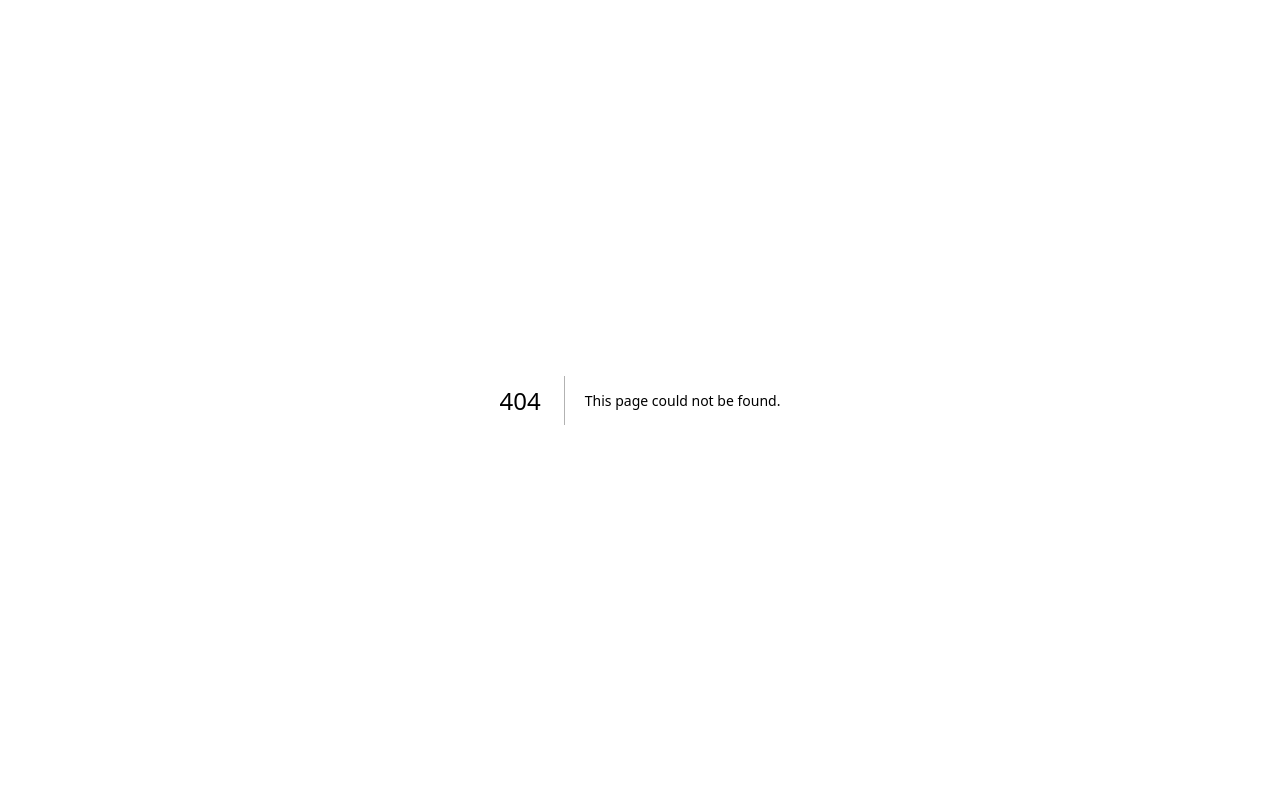
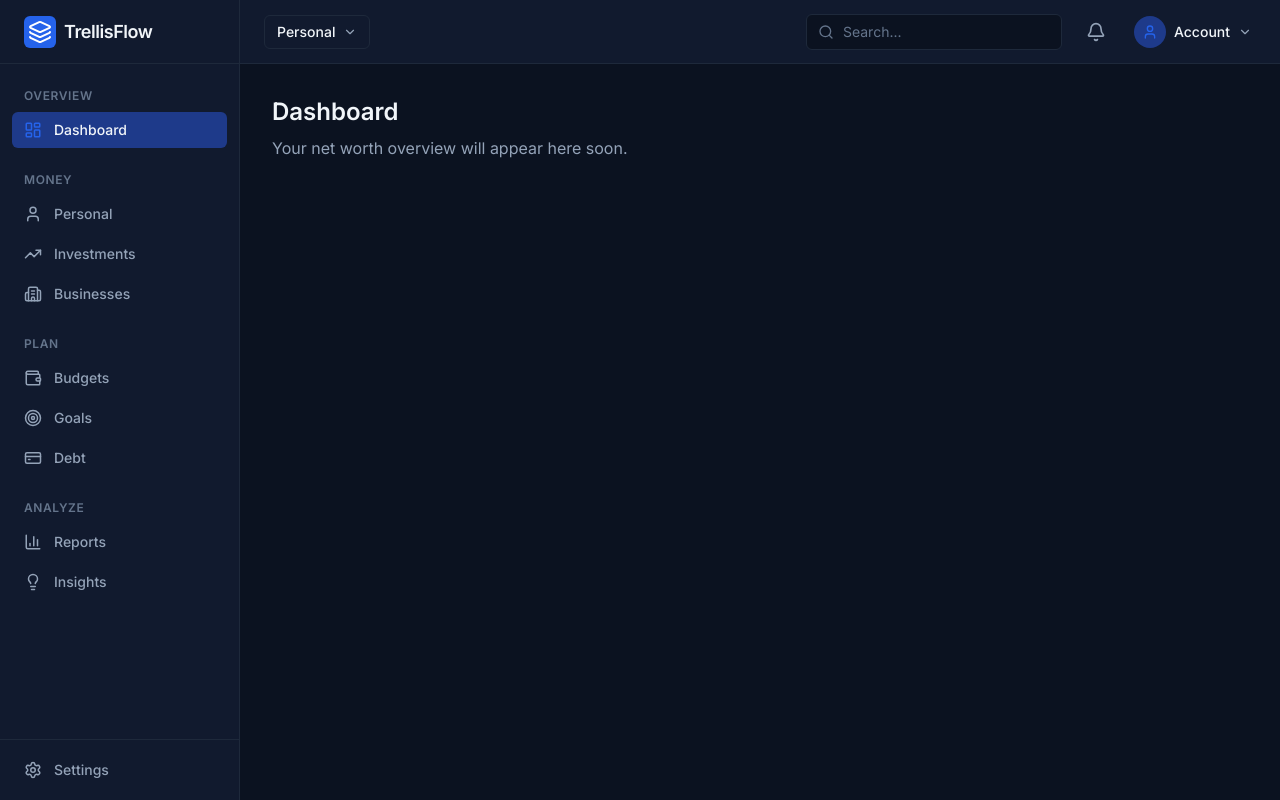
Before and after one commit to Dancan1907/trellisflow, a Next.js app in the folder apps/web/: page /dashboard in a window 1280 px wide. Before the commit this address had no page. Built offline with nearby package versions, Linux system fonts and the light colour scheme.

Commit message:
feat(web): Add authenticated app shell layout and dashboard page

```diff
--- /dev/null
+++ b/apps/web/src/app/(app)/dashboard/page.tsx
@@ -0,0 +1,8 @@
+export default function DashboardPage() {
+  return (
+    <div>
+      <h1 className="text-2xl font-semibold text-fg-primary mb-2">Dashboard</h1>
+      <p className="text-fg-secondary">Your net worth overview will appear here soon.</p>
+    </div>
+  );
+}
--- /dev/null
+++ b/apps/web/src/app/(app)/layout.tsx
@@ -0,0 +1,14 @@
+import { Sidebar } from '@/components/layout/sidebar';
+import { Topbar } from '@/components/layout/topbar';
+
+export default function AppLayout({ children }: { children: React.ReactNode }) {
+  return (
+    <div className="flex h-screen overflow-hidden">
+      <Sidebar />
+      <div className="flex-1 flex flex-col">
+        <Topbar />
+        <main className="flex-1 overflow-y-auto p-8">{children}</main>
+      </div>
+    </div>
+  );
+}
```
